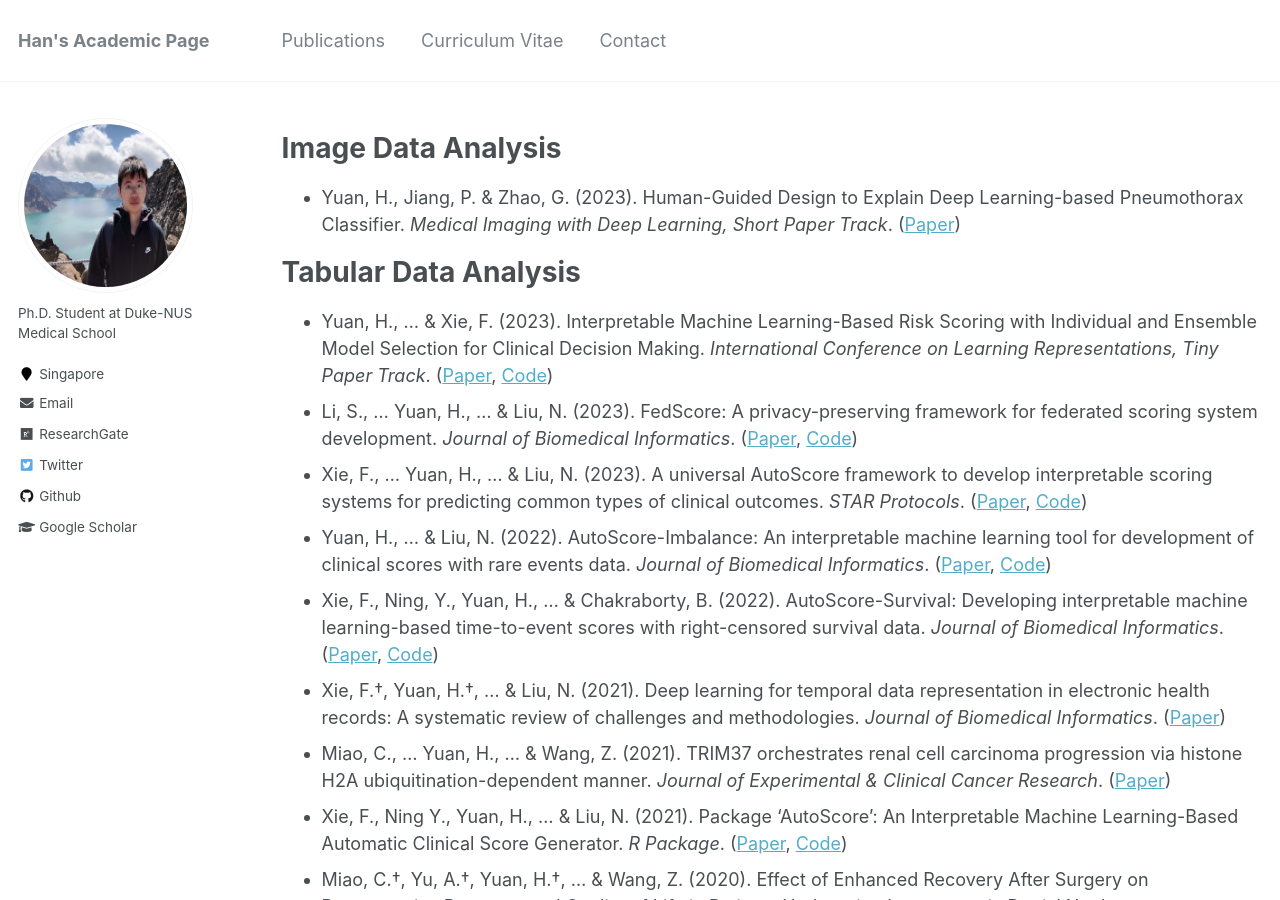
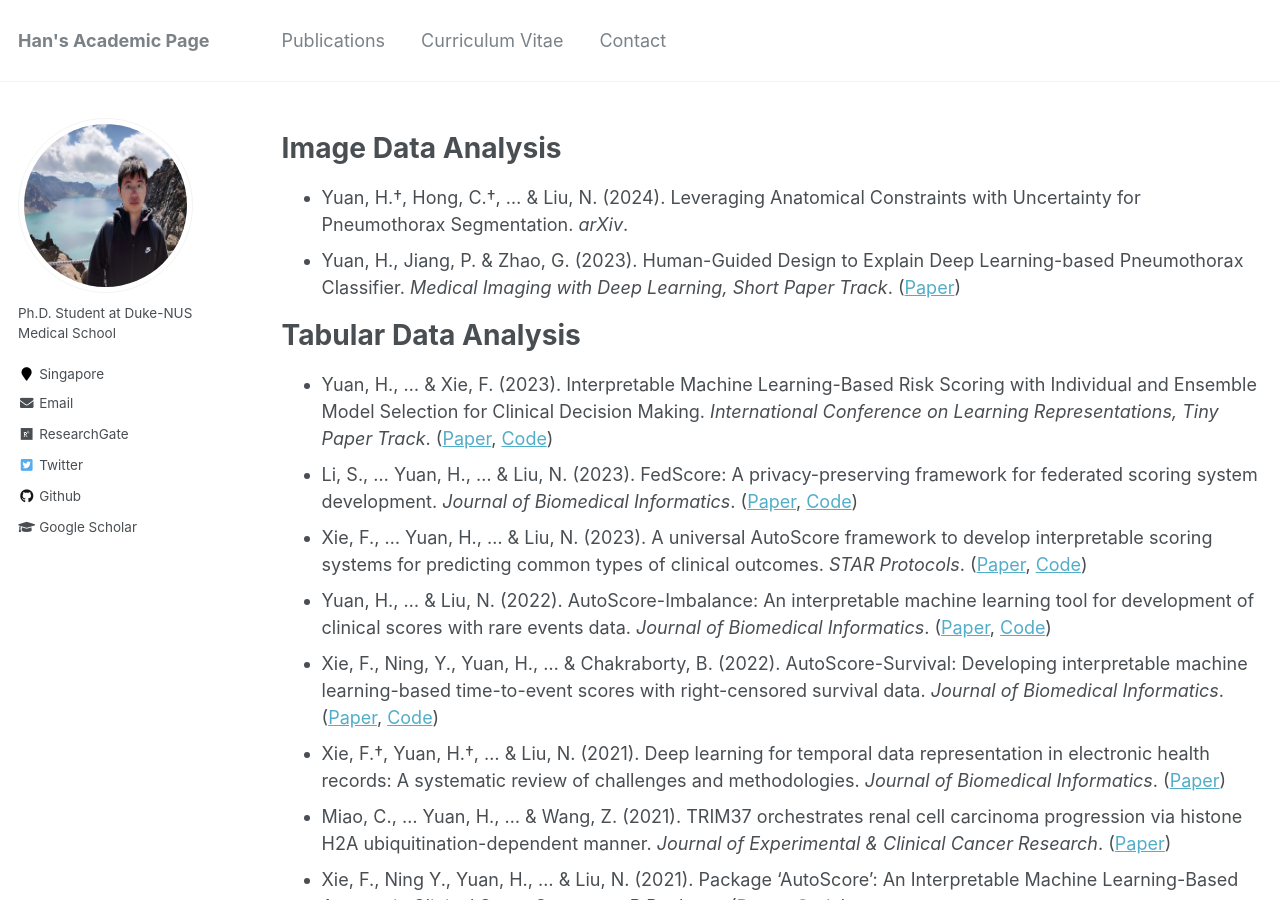
Before and after one commit to Han-Yuan-Med/Han-Yuan-Med.github.io, a Jekyll site: the page built from _pages/publications.md, in a window 1280 px wide and 900 px high. Built offline with Jekyll 4.4.1, drawn with Linux system fonts in a browser that asks for light colours.

Commit message:
Update publications.md

```diff
--- a/_pages/publications.md
+++ b/_pages/publications.md
@@ -5,6 +5,7 @@ permalink: /publications/
 author_profile: true
 ---
 # Image Data Analysis
+* Yuan, H.†, Hong, C.†, ... & Liu, N. (2024). Leveraging Anatomical Constraints with Uncertainty for Pneumothorax Segmentation. *arXiv*.
 * Yuan, H., Jiang, P. & Zhao, G. (2023). Human-Guided Design to Explain Deep Learning-based Pneumothorax Classifier. *Medical Imaging with Deep Learning, Short Paper Track*. ([Paper](http://han-yuan-med.github.io/files/Human-Guided Design to Explain Deep Learning-based Pneumothorax Classifier.pdf))
 
 # Tabular Data Analysis
```
